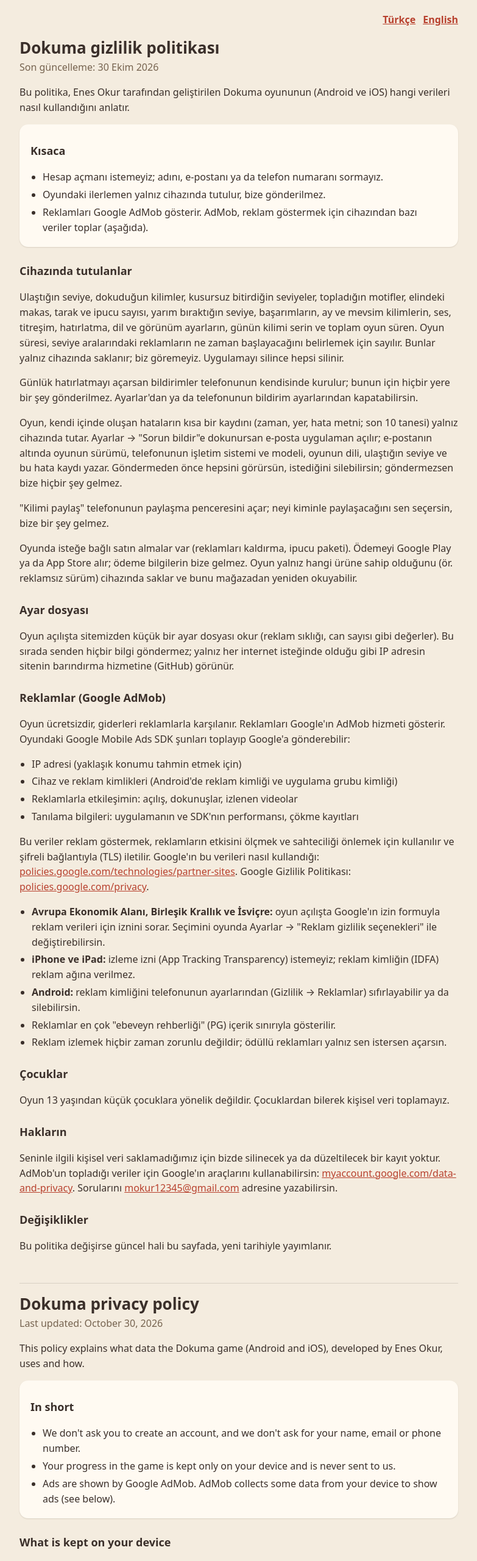
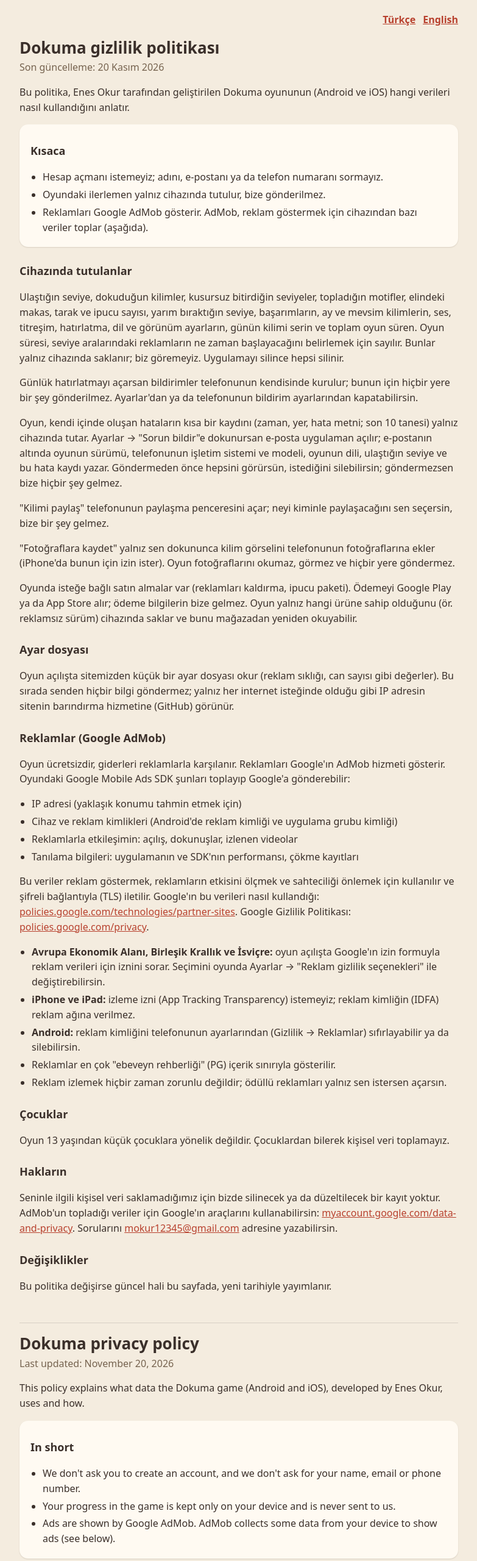
Before and after one commit to okurenes/okurenes.github.io, a plain HTML site: page dokuma/gizlilik.html in a window 1280 px wide. Shown: the top 2560 px of the page at 61% size, without its empty margins (248-1031 px from the left). Drawn offline with Linux system fonts and the light colour scheme.

Commit message:
Dokuma gizlilik: Fotoğraflara kaydet bölümü (20 Kasım 2026)
Co-Authored-By: Claude Opus 5.5 <noreply@anthropic.com>

```diff
--- a/dokuma/gizlilik.html
+++ b/dokuma/gizlilik.html
@@ -29,7 +29,7 @@
 
   <section lang="tr" id="tr">
     <h1>Dokuma gizlilik politikası</h1>
-    <p class="date">Son güncelleme: 30 Ekim 2026</p>
+    <p class="date">Son güncelleme: 20 Kasım 2026</p>
     <p>Bu politika, Enes Okur tarafından geliştirilen Dokuma oyununun (Android ve iOS) hangi verileri nasıl kullandığını anlatır.</p>
     <div class="box">
       <h2>Kısaca</h2>
@@ -45,6 +45,7 @@
     <p>Günlük hatırlatmayı açarsan bildirimler telefonunun kendisinde kurulur; bunun için hiçbir yere bir şey gönderilmez. Ayarlar'dan ya da telefonunun bildirim ayarlarından kapatabilirsin.</p>
     <p>Oyun, kendi içinde oluşan hataların kısa bir kaydını (zaman, yer, hata metni; son 10 tanesi) yalnız cihazında tutar. Ayarlar → "Sorun bildir"e dokunursan e-posta uygulaman açılır; e-postanın altında oyunun sürümü, telefonunun işletim sistemi ve modeli, oyunun dili, ulaştığın seviye ve bu hata kaydı yazar. Göndermeden önce hepsini görürsün, istediğini silebilirsin; göndermezsen bize hiçbir şey gelmez.</p>
     <p>"Kilimi paylaş" telefonunun paylaşma penceresini açar; neyi kiminle paylaşacağını sen seçersin, bize bir şey gelmez.</p>
+    <p>"Fotoğraflara kaydet" yalnız sen dokununca kilim görselini telefonunun fotoğraflarına ekler (iPhone'da bunun için izin ister). Oyun fotoğraflarını okumaz, görmez ve hiçbir yere göndermez.</p>
     <p>Oyunda isteğe bağlı satın almalar var (reklamları kaldırma, ipucu paketi). Ödemeyi Google Play ya da App Store alır; ödeme bilgilerin bize gelmez. Oyun yalnız hangi ürüne sahip olduğunu (ör. reklamsız sürüm) cihazında saklar ve bunu mağazadan yeniden okuyabilir.</p>
 
     <h2>Ayar dosyası</h2>
@@ -79,7 +80,7 @@
 
   <section lang="en" id="en">
     <h1>Dokuma privacy policy</h1>
-    <p class="date">Last updated: October 30, 2026</p>
+    <p class="date">Last updated: November 20, 2026</p>
     <p>This policy explains what data the Dokuma game (Android and iOS), developed by Enes Okur, uses and how.</p>
     <div class="box">
       <h2>In short</h2>
@@ -95,6 +96,7 @@
     <p>If you turn on the daily reminder, the notifications are set up on your phone itself; nothing is sent anywhere for it. You can turn it off in Settings or in your phone's notification settings.</p>
     <p>The game keeps a short log of its own errors (time, place, error text; the last 10) only on your device. If you tap Settings → "Report a problem", your email app opens; below the message it lists the game version, your phone's operating system and model, the game language, the level you've reached and this error log. You see all of it before sending and can delete anything; if you don't send it, nothing reaches us.</p>
     <p>"Share your kilim" opens your phone's share sheet; you choose what to share and with whom, and nothing reaches us.</p>
+    <p>"Save to Photos" adds the kilim picture to your phone's photos only when you tap it (on iPhone it asks for permission first). The game never reads or looks at your photos and sends nothing anywhere.</p>
     <p>The game offers optional purchases (removing ads, hint packs). Payment is handled by Google Play or the App Store; your payment details never reach us. The game only stores which products you own (for example the ad-free version) on your device and can read them again from the store.</p>
 
     <h2>Settings file</h2>
```
